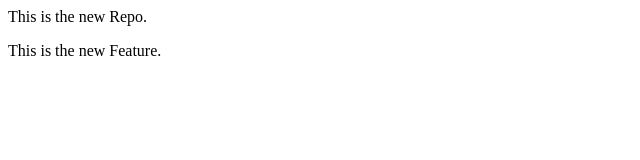
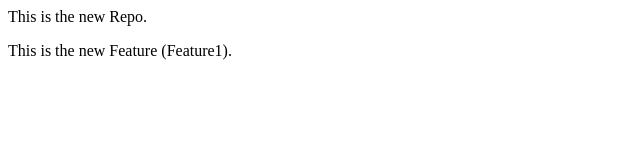
Before and after one commit to hmhashir/LocalRepo, a plain HTML site: page index.html in a window 1280 px wide. Shown: the full height of the page, 0-640 px from the left. Drawn offline with Linux system fonts and the light colour scheme.

Commit message:
main update

```diff
--- a/index.html
+++ b/index.html
@@ -1,2 +1,2 @@
 <p> This is the new Repo.</p>
-<p> This is the new Feature.</p>
+<p> This is the new Feature (Feature1).</p>
```
